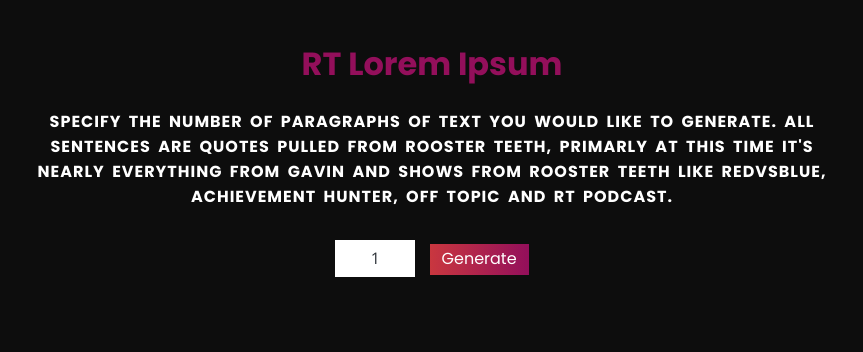
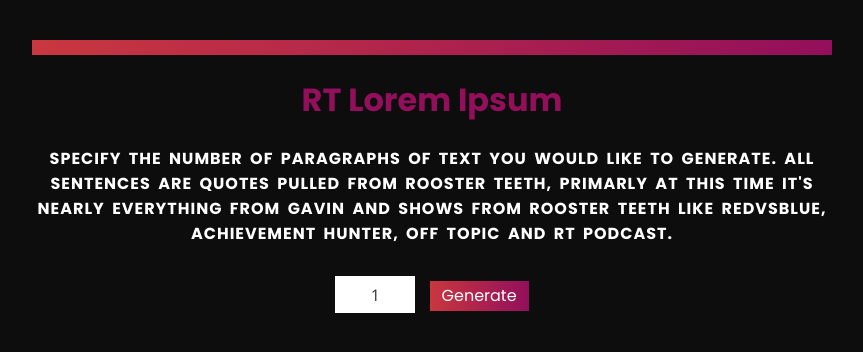
Before and after one commit to tim-green/rt-ipsum, a website: page public/index.html in a window 1280 px wide. Shown: the whole page, without its empty margins (208-1071 px from the left). Drawn offline with nearby package versions, Linux system fonts and the light colour scheme; some packages are replaced by stand-ins of ours; a script that the page names is missing.

Commit message:
Add files via upload

```diff
--- a/public/styles.css
+++ b/public/styles.css
@@ -76,7 +76,7 @@
   transform: translate(-50%, -50%);
 }
 
-.topbar{
+.top-bar{
   background:linear-gradient(90deg,#c9373f 0,#930f5b);
   padding-top: 15px;
 }
```
